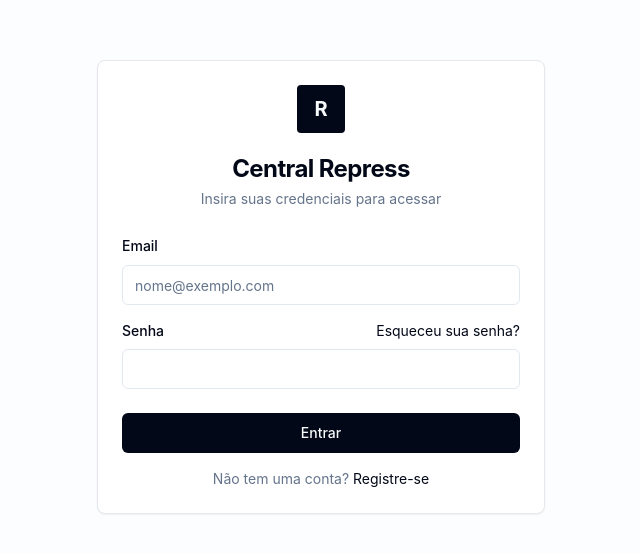
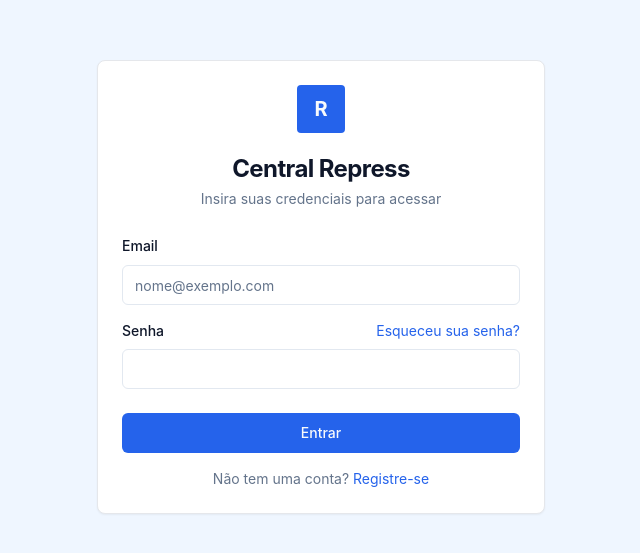
Before and after one commit to williansantos1990-coder/central-de-chamados-repress-v1, a React (Vite) app: page /login in a window 1280 px wide. Shown: the part 113-666 px from the top of the page, without its empty margins (319-959 px from the left). Built offline with nearby package versions, Linux system fonts and the light colour scheme; no server answers.

Commit message:
Refactor: Update app theme to blue color scheme

```diff
--- a/src/components/Layout.tsx
+++ b/src/components/Layout.tsx
@@ -47,9 +47,9 @@ export default function Layout() {
   return (
     <SidebarProvider>
       <Sidebar variant="inset">
-        <SidebarHeader className="h-16 flex items-center px-4 border-b">
-          <div className="font-bold text-lg text-primary flex items-center gap-2">
-            <div className="w-8 h-8 bg-primary rounded flex items-center justify-center text-primary-foreground">
+        <SidebarHeader className="h-16 flex items-center px-4 border-b border-sidebar-border">
+          <div className="font-bold text-lg text-sidebar-foreground flex items-center gap-2">
+            <div className="w-8 h-8 bg-sidebar-primary rounded flex items-center justify-center text-sidebar-primary-foreground">
               R
             </div>
             Repress
@@ -79,7 +79,7 @@ export default function Layout() {
             </SidebarGroupContent>
           </SidebarGroup>
         </SidebarContent>
-        <SidebarFooter className="border-t p-4">
+        <SidebarFooter className="border-t border-sidebar-border p-4">
           <div className="flex items-center gap-3">
             <Avatar>
               <AvatarImage src={profile?.avatar_url || ''} />
--- a/src/main.css
+++ b/src/main.css
@@ -9,62 +9,53 @@
 
 @layer base {
   :root {
-    /* Change the colors to match the design system */
     --background: 0 0% 100%;
-    --foreground: 222.2 84% 4.9%;
+    --foreground: 222.2 47.4% 11.2%;
 
     --card: 0 0% 100%;
-    --card-foreground: 222.2 84% 4.9%;
+    --card-foreground: 222.2 47.4% 11.2%;
 
     --popover: 0 0% 100%;
-    --popover-foreground: 222.2 84% 4.9%;
+    --popover-foreground: 222.2 47.4% 11.2%;
 
-    --primary: 222.2 84% 4.9%;
+    --primary: 221.2 83.2% 53.3%;
     --primary-foreground: 210 40% 98%;
 
-    --secondary: 210 40% 98%;
-    --secondary-foreground: 222.2 84% 4.9%;
+    --secondary: 210 40% 96.1%;
+    --secondary-foreground: 222.2 47.4% 11.2%;
 
-    --muted: 210 40% 98%;
+    --muted: 210 40% 96.1%;
     --muted-foreground: 215.4 16.3% 46.9%;
 
-    --accent: 210 40% 98%;
-    --accent-foreground: 222.2 84% 4.9%;
+    --accent: 210 40% 96.1%;
+    --accent-foreground: 222.2 47.4% 11.2%;
 
     --destructive: 0 84.2% 60.2%;
     --destructive-foreground: 210 40% 98%;
 
     --border: 214.3 31.8% 91.4%;
     --input: 214.3 31.8% 91.4%;
-    --ring: 222.2 84% 4.9%;
+    --ring: 221.2 83.2% 53.3%;
 
     --radius: 0.5rem;
 
-    --sidebar-background: 0 0% 98%;
+    --sidebar-background: 226 71% 11%;
+    --sidebar-foreground: 210 40% 98%;
+    --sidebar-primary: 221.2 83.2% 53.3%;
+    --sidebar-primary-foreground: 210 40% 98%;
+    --sidebar-accent: 226 71% 16%;
+    --sidebar-accent-foreground: 210 40% 98%;
+    --sidebar-border: 226 71% 16%;
+    --sidebar-ring: 221.2 83.2% 53.3%;
 
-    --sidebar-foreground: 222.2 84% 4.9%;
-
-    --sidebar-primary: 222.2 84% 4.9%;
-
-    --sidebar-primary-foreground: 0 0% 100%;
-
-    --sidebar-accent: 210 40% 98%;
-
-    --sidebar-accent-foreground: 222.2 84% 4.9%;
-
-    --sidebar-border: 214.3 31.8% 91.4%;
-
-    --sidebar-ring: 222.2 84% 4.9%;
-
-    --chart-1: 34 100% 44%;
-    --chart-2: 189 100% 38%;
-    --chart-3: 209 100% 32%;
-    --chart-4: 42 100% 50%;
-    --chart-5: 33 100% 50%;
+    --chart-1: 221.2 83.2% 53.3%;
+    --chart-2: 212 92% 43%;
+    --chart-3: 199 89% 48%;
+    --chart-4: 186 94% 43%;
+    --chart-5: 175 94% 38%;
   }
 
   .dark {
-    /* Change the colors to match the design system consistent with the dark mode */
     --background: 222.2 84% 4.9%;
     --foreground: 210 40% 98%;
 
@@ -74,38 +65,39 @@
     --popover: 222.2 84% 4.9%;
     --popover-foreground: 210 40% 98%;
 
-    --primary: 210 40% 98%;
-    --primary-foreground: 222.2 84% 4.9%;
+    --primary: 217.2 91.2% 59.8%;
+    --primary-foreground: 222.2 47.4% 11.2%;
 
-    --secondary: 222.2 84% 4.9%;
+    --secondary: 217.2 32.6% 17.5%;
     --secondary-foreground: 210 40% 98%;
 
-    --muted: 222.2 84% 4.9%;
-    --muted-foreground: 215.4 16.3% 46.9%;
+    --muted: 217.2 32.6% 17.5%;
+    --muted-foreground: 215 20.2% 65.1%;
 
-    --accent: 222.2 84% 4.9%;
+    --accent: 217.2 32.6% 17.5%;
     --accent-foreground: 210 40% 98%;
 
-    --destructive: 0 84.2% 60.2%;
+    --destructive: 0 62.8% 30.6%;
     --destructive-foreground: 210 40% 98%;
 
-    --border: 222.2 84% 4.9%;
-    --input: 222.2 84% 4.9%;
-    --ring: 214.3 31.8% 91.4%;
-    --sidebar-background: 222.2 84% 4.9%;
+    --border: 217.2 32.6% 17.5%;
+    --input: 217.2 32.6% 17.5%;
+    --ring: 224.3 76.3% 48%;
+
+    --sidebar-background: 226 71% 11%;
     --sidebar-foreground: 210 40% 98%;
-    --sidebar-primary: 222.2 84% 4.9%;
-    --sidebar-primary-foreground: 0 0% 100%;
-    --sidebar-accent: 222.2 84% 4.9%;
+    --sidebar-primary: 217.2 91.2% 59.8%;
+    --sidebar-primary-foreground: 222.2 47.4% 11.2%;
+    --sidebar-accent: 226 71% 16%;
     --sidebar-accent-foreground: 210 40% 98%;
-    --sidebar-border: 222.2 84% 4.9%;
-    --sidebar-ring: 222.2 84% 4.9%;
+    --sidebar-border: 226 71% 16%;
+    --sidebar-ring: 224.3 76.3% 48%;
 
-    --chart-1: 270 100% 44%;
-    --chart-2: 164 100% 38%;
-    --chart-3: 43 100% 32%;
-    --chart-4: 340 100% 50%;
-    --chart-5: 10 100% 50%;
+    --chart-1: 217.2 91.2% 59.8%;
+    --chart-2: 212 92% 43%;
+    --chart-3: 199 89% 48%;
+    --chart-4: 186 94% 43%;
+    --chart-5: 175 94% 38%;
   }
 
   /* NEVER REMOVE THIS */
--- a/src/pages/Dashboard.tsx
+++ b/src/pages/Dashboard.tsx
@@ -9,7 +9,7 @@ import { Badge } from '@/components/ui/badge'
 import { format } from 'date-fns'
 import { ptBR } from 'date-fns/locale'
 
-const priorityColors = { low: '#22c55e', medium: '#3b82f6', high: '#f97316', critical: '#dc2626' }
+const priorityColors = { low: '#22c55e', medium: '#0ea5e9', high: '#f97316', critical: '#dc2626' }
 const statusColors = {
   open: '#3b82f6',
   analyzing: '#a855f7',
--- a/src/pages/ForgotPassword.tsx
+++ b/src/pages/ForgotPassword.tsx
@@ -36,7 +36,7 @@ export default function ForgotPassword() {
   }
 
   return (
-    <div className="min-h-screen flex items-center justify-center bg-muted/40 p-4">
+    <div className="min-h-screen flex items-center justify-center bg-blue-50 dark:bg-slate-950 p-4">
       <Card className="w-full max-w-md">
         <CardHeader className="space-y-1 text-center">
           <div className="w-12 h-12 bg-primary rounded mx-auto mb-4 flex items-center justify-center text-primary-foreground font-bold text-xl">
--- a/src/pages/Login.tsx
+++ b/src/pages/Login.tsx
@@ -35,7 +35,7 @@ export default function Login() {
   }
 
   return (
-    <div className="min-h-screen flex items-center justify-center bg-muted/40 p-4">
+    <div className="min-h-screen flex items-center justify-center bg-blue-50 dark:bg-slate-950 p-4">
       <Card className="w-full max-w-md">
         <CardHeader className="space-y-1 text-center">
           <div className="w-12 h-12 bg-primary rounded mx-auto mb-4 flex items-center justify-center text-primary-foreground font-bold text-xl">
--- a/src/pages/Register.tsx
+++ b/src/pages/Register.tsx
@@ -36,7 +36,7 @@ export default function Register() {
   }
 
   return (
-    <div className="min-h-screen flex items-center justify-center bg-muted/40 p-4">
+    <div className="min-h-screen flex items-center justify-center bg-blue-50 dark:bg-slate-950 p-4">
       <Card className="w-full max-w-md">
         <CardHeader className="space-y-1 text-center">
           <CardTitle className="text-2xl font-bold">Criar Conta</CardTitle>
```
Also changed, not shown: .skip.config.json.
